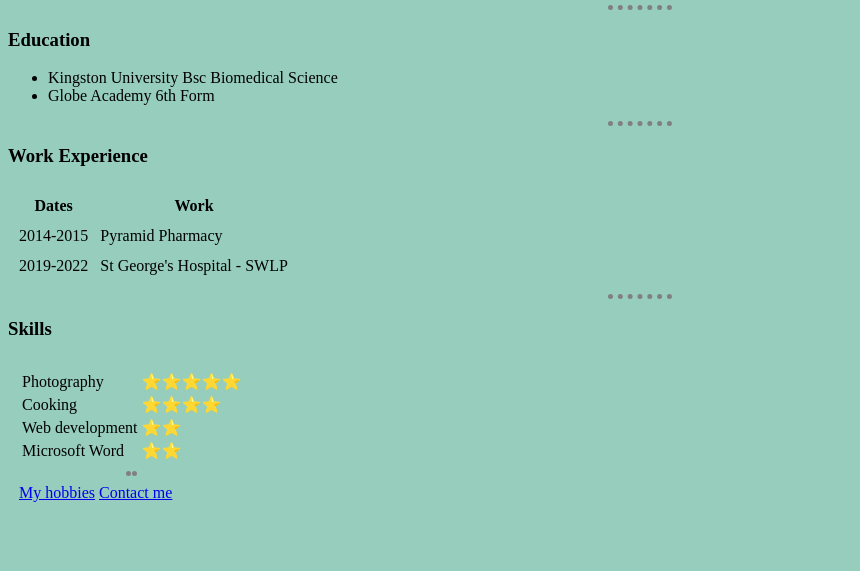
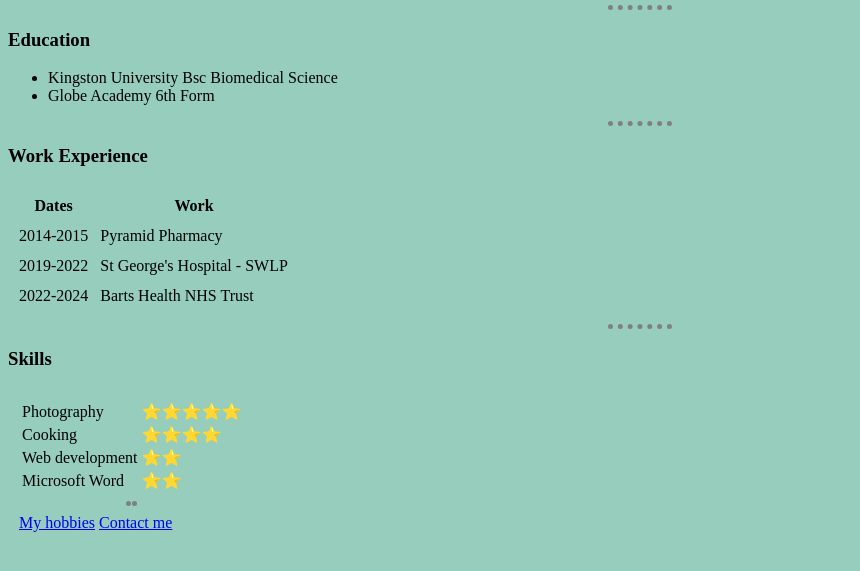
Before and after one commit to Rsiddique98/cv, a plain HTML site: page index.html in a window 1280 px wide. Shown: the part 207-778 px from the top of the page, without its empty margins (0-860 px from the left). Drawn offline with Linux system fonts and the light colour scheme.

Commit message:
Update index.html

```diff
--- a/index.html
+++ b/index.html
@@ -49,6 +49,10 @@
 <td>2019-2022</td>
 <td>St George's Hospital - SWLP</td>
     </tr>
+    <tr>
+        <td>2022-2024</td>
+        <td>Barts Health NHS Trust</td>
+    </tr>
 </table>
 <hr>
 
```
